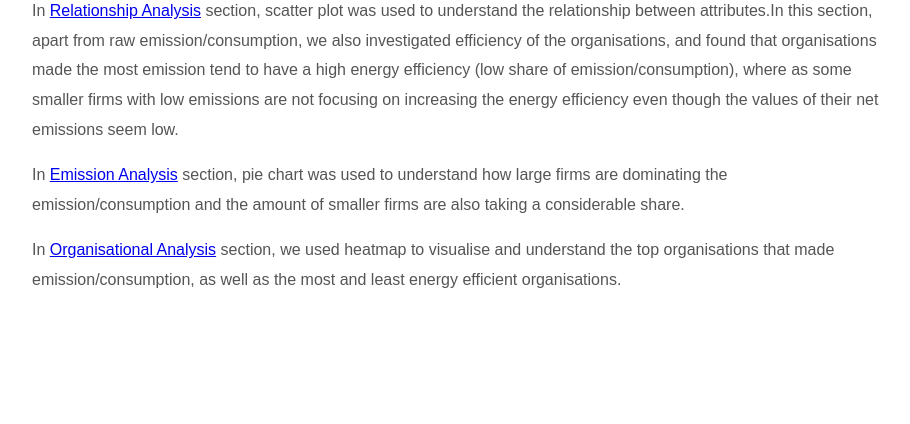
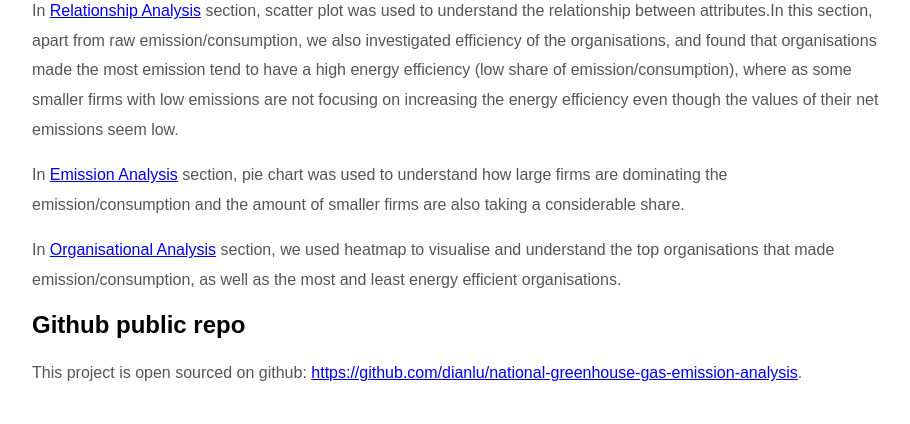
Before and after one commit to dianlu/national-greenhouse-gas-emission-analysis, a Flask app: page / in a window 1280 px wide. Shown: the part 1797-2221 px from the top of the page, without its empty margins (308-1218 px from the left). Before the commit the page ends 2085 px from the top, so only its background shows below. Run offline with Flask 2, Linux system fonts and the light colour scheme.

Commit message:
sample images

```diff
--- a/templates/home.html
+++ b/templates/home.html
@@ -94,6 +94,8 @@
             <p>In <a href="{{ url_for('relationship') }}">Relationship Analysis</a> section, scatter plot was used to understand the relationship between attributes.In this section, apart from raw emission/consumption, we also investigated efficiency of the organisations, and found that organisations made the most emission tend to have a high energy efficiency (low share of emission/consumption), where as some smaller firms with low emissions are not focusing on increasing the energy efficiency even though the values of their net emissions seem low.</p>
             <p>In <a href="{{ url_for('data') }}">Emission Analysis</a> section, pie chart was used to understand how large firms are dominating the emission/consumption and the amount of smaller firms are also taking a considerable share.</p>
             <p>In <a href="{{ url_for('heatmap') }}">Organisational Analysis</a> section, we used heatmap to visualise and understand the top organisations that made emission/consumption, as well as the most and least energy efficient organisations.</p>
+            <h2>Github public repo</h2>
+            <p>This project is open sourced on github: <a href="https://github.com/dianlu/national-greenhouse-gas-emission-analysis">https://github.com/dianlu/national-greenhouse-gas-emission-analysis</a>.</p>
         </div>
         {% endblock %}
     </div>
```
Also changed, not shown: images/sample 1.jpg (added), images/sample 2.jpg (added), readme.md.
